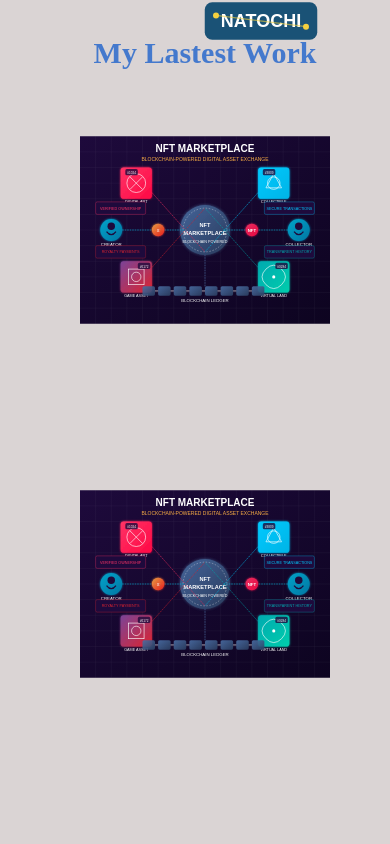
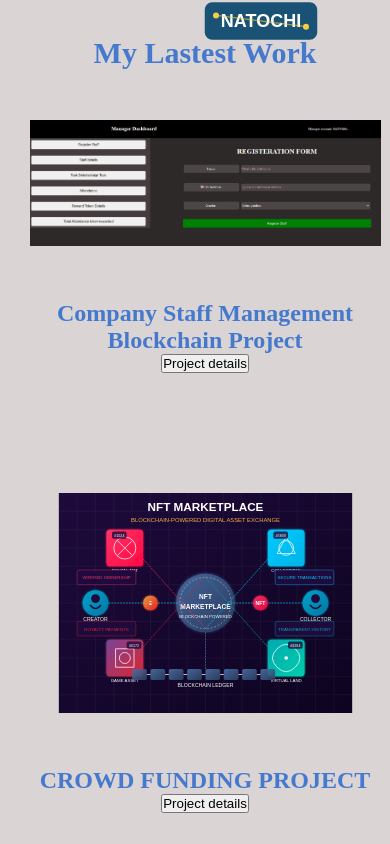
Before and after one commit to DaniTechdev/MyPortfolio-Natochi-, a Next.js app: page / in a window 390 px wide. Shown: the part 4700-5544 px from the top of the page. Built offline with nearby package versions, Linux system fonts and the light colour scheme.

Commit message:
worked on the work component

```diff
--- a/Asset/mywork_data.js
+++ b/Asset/mywork_data.js
@@ -1,9 +1,13 @@
+import Link from "next/link";
+
 export const mywork_data = [
   {
     w_no: 1,
-    w_name: "NFT MARKETPLACE",
-    w_img: "/nft.svg",
+    w_name: "Company Staff Management Blockchain Project",
+    w_img: "/company-management-blockchain.png",
     alt: "nft image",
+    desc: "This project is a company staff management system built on the blockchain. It allows companies to manage their staff records, attendance, and payroll in a secure and transparent manner.",
+    Link: "",
   },
   {
     w_no: 2,
--- a/Components/MyWork/MyWork.jsx
+++ b/Components/MyWork/MyWork.jsx
@@ -26,14 +26,26 @@ const MyWork = () => {
       <div className={Style.mywork_container}>
         {mywork_data.map((mywork, index) => {
           return (
+            <>
+              <div
+                data-aos="fade-UP"
+                data-aos-duration="1500"
+                className={Style.work_container}
+              >
                 <img
                   key={index}
                   className={Style.mywork_img}
                   src={mywork.w_img}
                   alt={mywork.alt}
-              data-aos="fade-UP"
-              data-aos-duration="1500"
                 />
+                <div className={Style.desc_box}>
+                  <h2>{mywork.w_name}</h2>
+                  <div className={Style.mywork_btn}>
+                    <button>Project details</button>
+                  </div>
+                </div>
+              </div>
+            </>
           );
         })}
       </div>
--- a/Components/MyWork/MyWork.module.css
+++ b/Components/MyWork/MyWork.module.css
@@ -4,9 +4,10 @@
   align-items: center;
   justify-content: center;
   gap: 80px;
-  margin: 80px 170px;
+  margin: 80px 0px;
   color: var(--text);
   /* border: 1px solid blue; */
+  width: 100%;
 }
 
 .mywork_title {
@@ -34,21 +35,33 @@
 .mywork_container {
   display: grid;
   grid-template-columns: 1fr 1fr 1fr;
+  align-items: center;
+  justify-content: center;
   gap: 40px;
+  width: 90%;
 }
 
-.mywork_img {
-  width: 420px;
-  height: 220px;
+.work_container {
   box-sizing: border-box;
   transition: 0.3s;
   cursor: pointer;
 }
+.mywork_img {
+  width: 420px;
+  height: 220px;
+}
 
-.mywork_img:hover {
+.work_container:hover {
   transform: scale(1.1);
   border: 4px solid rgb(27, 111, 147);
   border-radius: 10px;
+}
+.desc_box {
+  text-align: center;
+}
+
+.desc_box h2 {
+  color: var(--text);
 }
 
 .mywork_showmore {
@@ -114,8 +127,11 @@
   }
 
   .mywork_container {
+    display: grid;
     grid-template-columns: 1fr 1fr;
     gap: 30px;
+    width: 90%;
+    justify-content: center;
   }
   .mywork_img {
     width: 130px;
@@ -125,11 +141,11 @@
     cursor: pointer;
     margin-top: 30px;
   }
-  .mywork_img:hover {
+  /* .mywork_img:hover {
     transform: scale(1.05);
     border: 4px solid rgb(27, 111, 147);
     border-radius: 10px;
-  }
+  } */
 
   .mywork_showmore {
     padding: 20px 40px;
@@ -150,15 +166,17 @@
   .mywork_container {
     display: grid;
     grid-template-columns: 1fr;
-    gap: 84px;
+    gap: 120px;
   }
   .mywork_img {
-    width: 250px;
-    height: 220px;
+    width: 100%;
+    height: fit-content;
+    max-height: 220px;
     box-sizing: border-box;
     transition: 0.3s;
     cursor: pointer;
     margin-top: 0px;
+    z-index: -20;
   }
   .mywork_title h1 {
     padding: 0;
```
Also changed, not shown: public/company-management-blockchain.png (added). Lines whose indentation alone changed are shown as unchanged.
